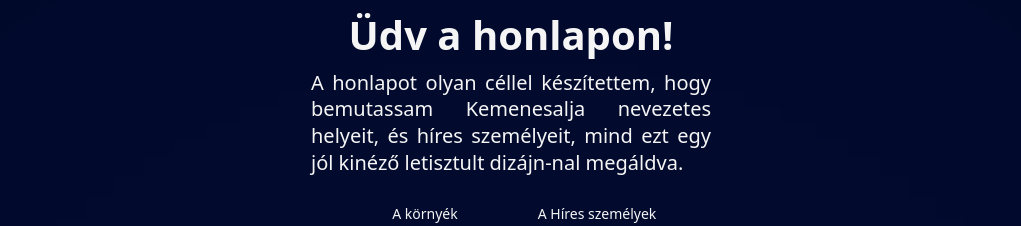
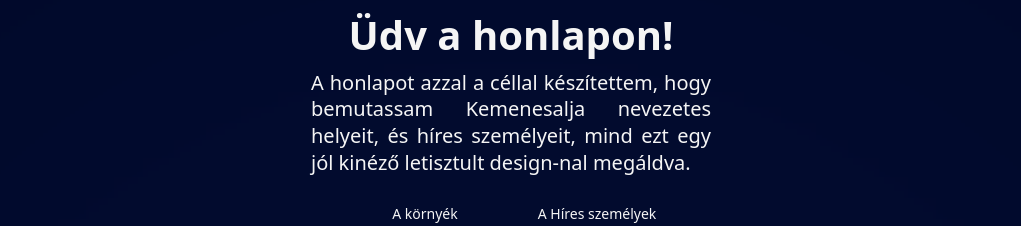
Before and after one commit to Goshawk1337/kemenesaljaipalyazat, a Next.js app: page / in a window 1280 px wide. Shown: the part 158-384 px from the top of the page, without its empty margins (129-1150 px from the left). Built offline with nearby package versions, Linux system fonts and the light colour scheme.

Commit message:
spelling fix

```diff
--- a/app/page.tsx
+++ b/app/page.tsx
@@ -12,7 +12,7 @@ export default function Home() {
           <div className="text-neutral-100 text-center   ">
             <h1 className="font-bold md:text-[2.5rem]  text-2xl">Üdv a honlapon!</h1>
             <div className="text-center">
-              <p className="font-thin md:text-[1.25rem] text-xs max-w-[400px]  text-neutral-100  mt-2 mx-auto text-justify">A honlapot olyan céllel készítettem, hogy bemutassam Kemenesalja nevezetes helyeit, és híres személyeit, mind ezt egy jól kinéző letisztult dizájn-nal megáldva. </p>
+              <p className="font-thin md:text-[1.25rem] text-xs max-w-[400px]  text-neutral-100  mt-2 mx-auto text-justify">A honlapot azzal a céllal készítettem, hogy bemutassam Kemenesalja nevezetes helyeit, és híres személyeit, mind ezt egy jól kinéző letisztult design-nal megáldva. </p>
               <div className="flex-row ">
                 <Link href={"/kornyek"}><Button variant={"ghost"} className="w-[10rem] mt-5 cursor-pointer transition-all duration-500 hover:bg-[#27285C] ">A környék</Button></Link>
                 <Link href={"/hiresek"}><Button variant={"ghost"} className="w-[10rem] mt-5 cursor-pointer transition-all duration-500 hover:bg-[#27285C] ml-3  ">A Híres személyek</Button></Link>
```
